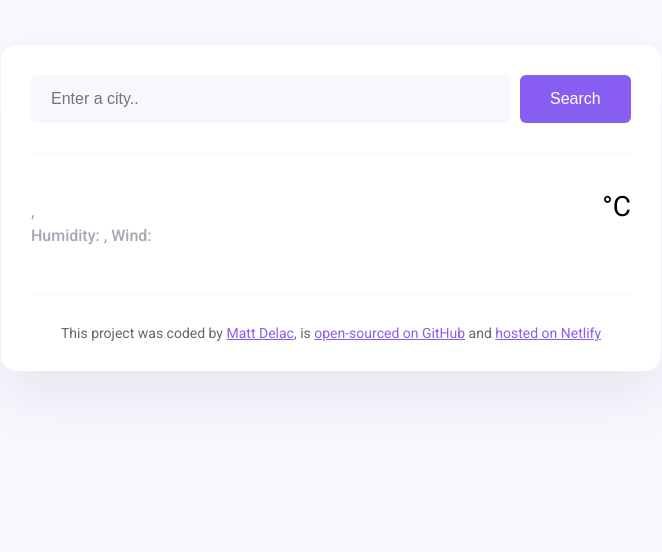
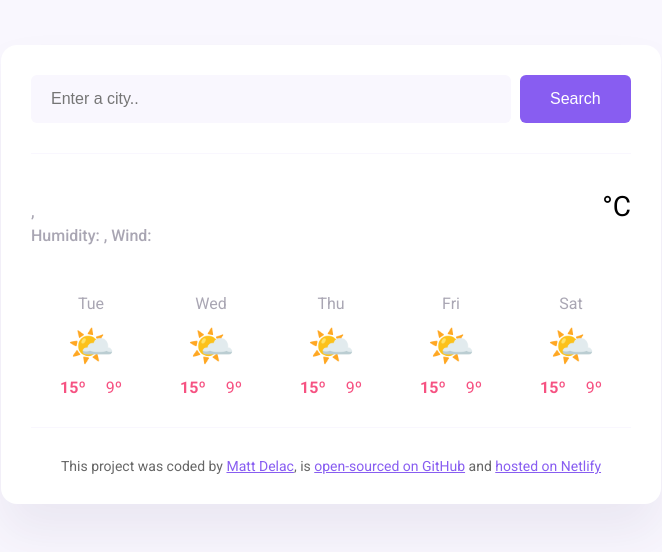
Before and after one commit to ingridhfreitas/meteo, a plain HTML site: page index.html in a window 1280 px wide. Shown: the whole page, without its empty margins (309-971 px from the left). Drawn offline with nearby package versions, Linux system fonts and the light colour scheme; no server answers.

Commit message:
Inject the forecast HTML from JS

```diff
--- a/index.html
+++ b/index.html
@@ -42,9 +42,10 @@
           <div class="weather-app-temperature-container">
             <div id="icon"></div>
             <div class="weather-app-temperature" id="temperature"></div>
-            <div class="weatehr-app-unit">°C</div>
+            <div class="weather-app-unit">°C</div>
           </div>
         </div>
+        <div class="weather-forecast" id="forecast"></div>
       </main>
 
       <footer>
--- a/src/index.js
+++ b/src/index.js
@@ -52,7 +52,33 @@ function handleSearchSubmit(event) {
   searchCity(searchInput.value);
 }
 
+function displayForecast() {
+  let days = ["Tue", "Wed", "Thu", "Fri", "Sat"];
+  let forecastHtml = "";
+
+  days.forEach(function (day) {
+    forecastHtml =
+      forecastHtml +
+      `
+      <div class="weather-forecast-day">
+        <div class="weather-forecast-date">${day}</div>
+        <div class="weather-forecast-icon">🌤️</div>
+        <div class="weather-forecast-temperatures">
+          <div class="weather-forecast-temperature">
+            <strong>15º</strong>
+          </div>
+          <div class="weather-forecast-temperature">9º</div>
+        </div>
+      </div>
+    `;
+  });
+
+  let forecastElement = document.querySelector("#forecast");
+  forecastElement.innerHTML = forecastHtml;
+}
+
 let searchFormElement = document.querySelector("#search-form");
 searchFormElement.addEventListener("submit", handleSearchSubmit);
 
 searchCity("Paris");
+displayForecast();
--- a/src/style.css
+++ b/src/style.css
@@ -81,9 +81,39 @@ main {
   font-weight: bold;
 }
 
-.weatehr-app-unit {
+.weather-app-unit {
   margin-top: 6px;
   font-size: 28px;
+}
+
+.weather-forecast {
+  display: flex;
+  justify-content: space-around;
+  margin-top: 30px;
+}
+
+.weather-forecast-date {
+  text-align: center;
+  color: rgba(39, 33, 66, 0.4);
+  font-size: 16px;
+  line-height: 20px;
+  margin-bottom: 10px;
+}
+
+.weather-forecast-icon {
+  font-size: 38px;
+  text-align: center;
+}
+.weather-forecast-temperatures {
+  text-align: center;
+  color: #f65282;
+  margin-top: 10px;
+  display: flex;
+  justify-content: center;
+}
+
+.weather-forecast-temperature {
+  padding: 0 10px;
 }
 
 footer {
```
